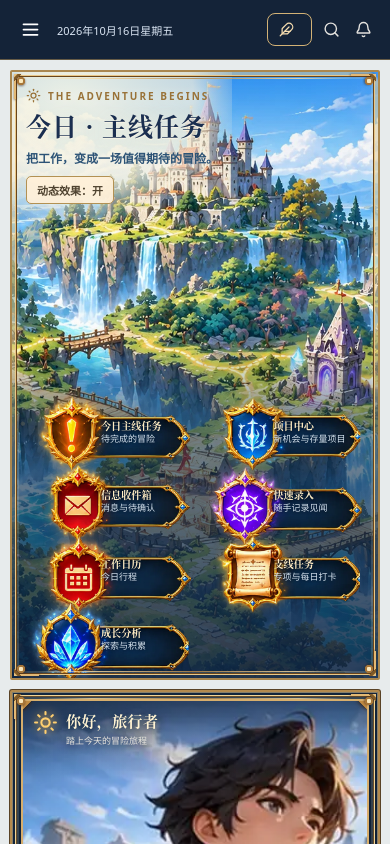
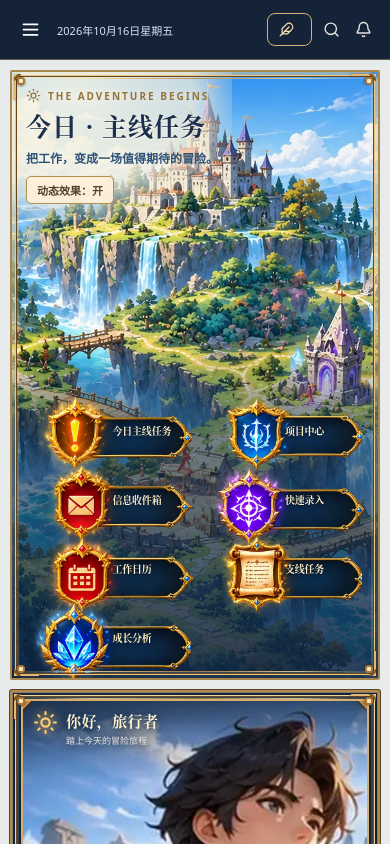
Before and after one commit to soyalu/workhub, a React (Vite) app in the folder frontend/: page / in a window 390 px wide. Shown: the top 844 px of the page. Built offline with nearby package versions, Linux system fonts and the light colour scheme; no server answers.

Commit message:
style(m17): preserve readable mobile landmark titles on painted banners

```diff
--- a/frontend/src/styles/m17-landmarks.css
+++ b/frontend/src/styles/m17-landmarks.css
@@ -83,3 +83,24 @@
 @media (prefers-reduced-motion:reduce){
   .adventure-dashboard .landmark-painted-art{transition:none!important}
 }
+
+
+/* Narrow phone landmark typography: keep the painted crest unobstructed.
+   Show titles only in two-column mode; full descriptions remain accessible
+   through the semantic link aria-label and on larger screens. */
+@media (max-width:620px) {
+  .adventure-dashboard .adventure-map .map-node.landmark.landmark-art-ready .landmark-painted-art {
+    left:0; width:100%; top:-25px; height:106px;
+  }
+  .adventure-dashboard .adventure-map .map-node.landmark.landmark-art-ready .landmark-scroll {
+    left:51%; width:45%; top:15px; height:28px; gap:0;
+    justify-content:center;
+  }
+  .adventure-dashboard .map-node.landmark.landmark-art-ready .landmark-scroll strong {
+    font-size:10px; line-height:1.2;
+    letter-spacing:-.18px; text-shadow:0 1px 3px #061326;
+  }
+  .adventure-dashboard .map-node.landmark.landmark-art-ready .landmark-scroll small {
+    display:none;
+  }
+}
```
Also changed, not shown: 1 other file (tests, documents, lock files or other folders).
